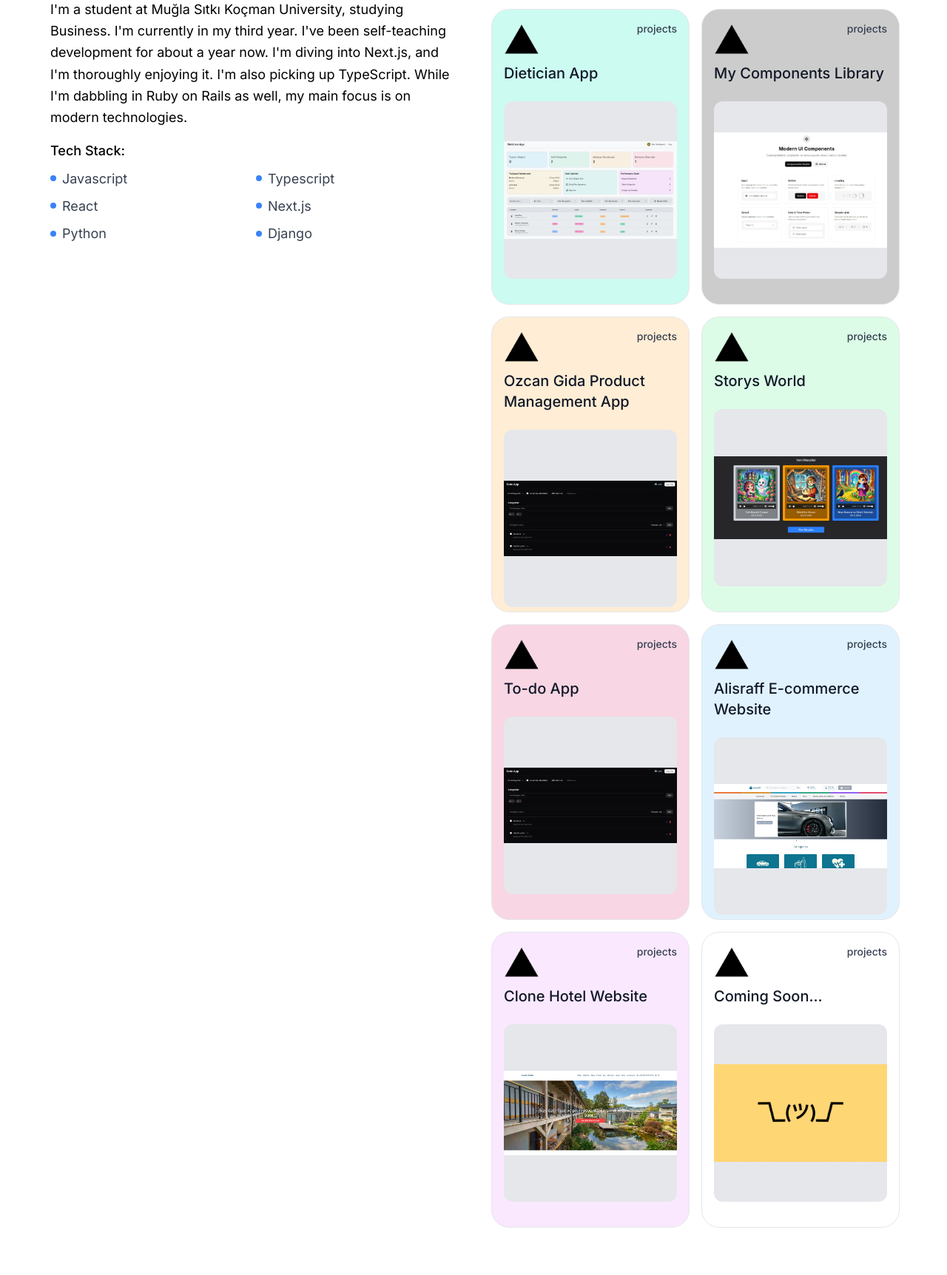
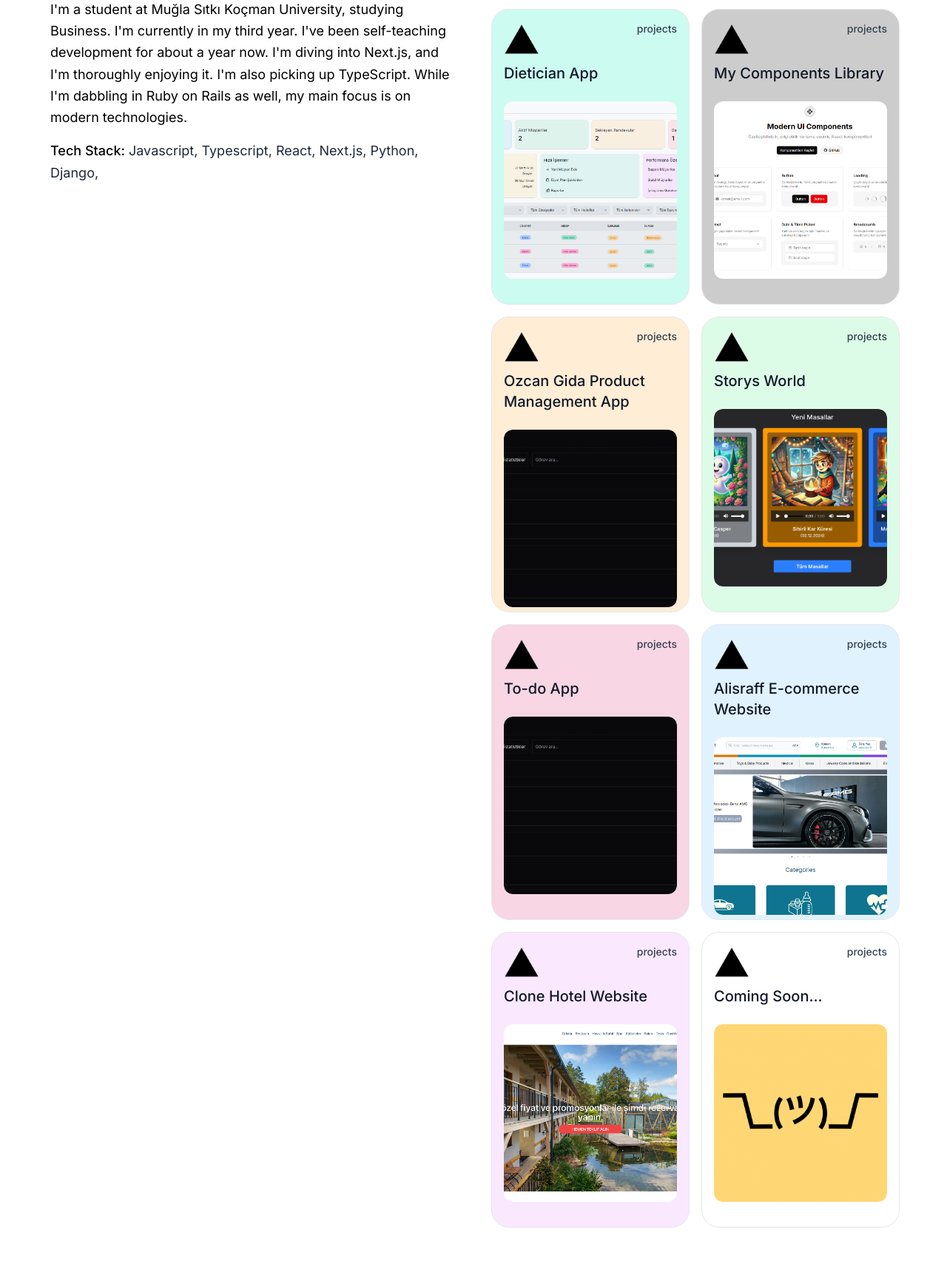
Before and after one commit to ozcaneren/first-django-with-tailwind, a Django app: page / in a window 1280 px wide. Shown: the part 470-2194 px from the top of the page at 74% size. Run offline with Django 5.2, Linux system fonts and the light colour scheme; data comes from the database, SQL or seed files in the repository; style sheets or scripts are compiled from the project's sources; some libraries are stand-ins or nearby versions.

Commit message:
Fix project image borders - remove gray background and use object-cover

```diff
--- a/website/templates/website/home.html
+++ b/website/templates/website/home.html
@@ -28,14 +28,11 @@
                     {% if profile.get_tech_stack_list %}
                     <div class="mt-4">
                         <span class="font-medium text-lg">Tech Stack:</span>
-                        <ul class="mt-2 grid grid-cols-2 gap-2">
-                            {% for tech in profile.get_tech_stack_list %}
-                            <li class="flex items-center">
-                                <span class="w-2 h-2 bg-blue-500 rounded-full mr-2"></span>
-                                <span class="text-gray-700">{{ tech }}</span>
-                            </li>
-                            {% endfor %}
-                        </ul>
+                        {% for tech in profile.get_tech_stack_list %}
+                        <span class="text-gray-800">{{ tech }},</span>
+                        {% empty %}
+                        <span class="text-gray-500">Tech stack bilgisi yok.</span>
+                        {% endfor %}
                     </div>
                     {% endif %}
                 </div>
@@ -201,9 +198,11 @@
                 <div class="flex flex-col items-start justify-center gap-2">
                     <div class="w-full flex justify-between gap-2">
                         {% if project.hosting_platform == 'custom' and project.custom_logo %}
-                            <img src="{{ project.custom_logo.url }}" alt="{{ project.get_hosting_name }}" class="h-12 object-contain" />
+                        <img src="{{ project.custom_logo.url }}" alt="{{ project.get_hosting_name }}"
+                            class="h-12 object-contain" />
                         {% else %}
-                            <img src="{% static project.get_hosting_logo_url %}" alt="{{ project.get_hosting_name }}" class="h-12 object-contain" />
+                        <img src="{% static project.get_hosting_logo_url %}" alt="{{ project.get_hosting_name }}"
+                            class="h-12 object-contain" />
                         {% endif %}
                         <h3 class="text-gray-700 font-medium text-sm">projects</h3>
                     </div>
@@ -213,10 +212,10 @@
                     {% if project.description %}
                     <p class="text-gray-600 text-sm">{{ project.description|truncatewords:20 }}</p>
                     {% endif %}
-                    <div class="mt-4 w-full text-center h-60 bg-gray-200 rounded-xl">
+                    <div class="mt-4 w-full text-center h-60 rounded-xl overflow-hidden">
                         <a href="{{ project.url }}" target="_blank" rel="noopener noreferrer">
                             <img src="{{ project.image.url }}" alt="{{ project.title }}"
-                                class="w-full h-full object-contain rounded-xl" />
+                                class="w-full h-full object-cover rounded-xl" />
                         </a>
                     </div>
                 </div>
```
